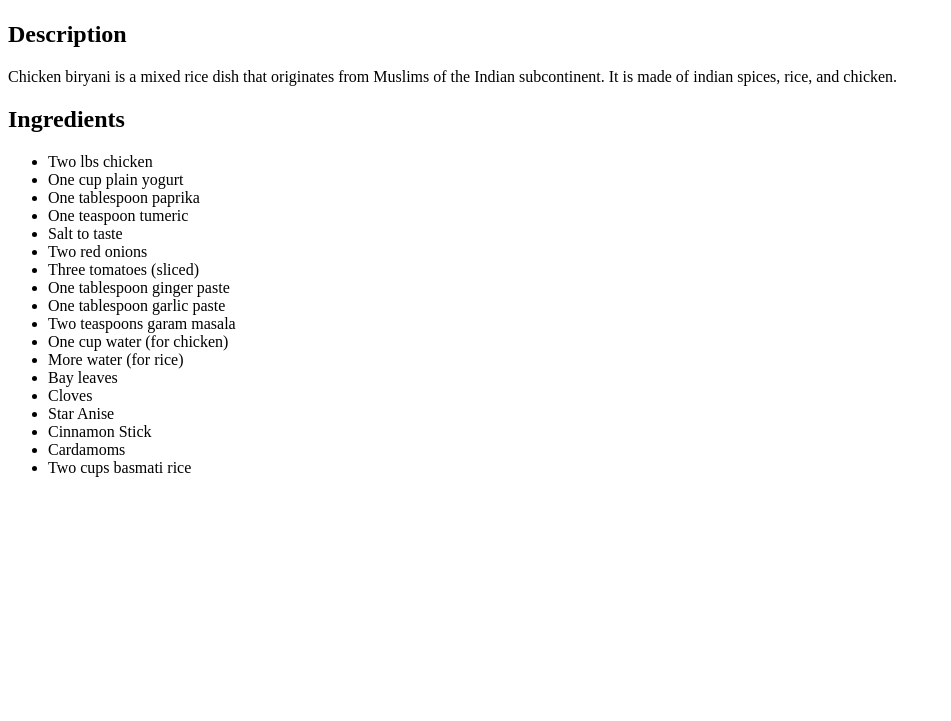
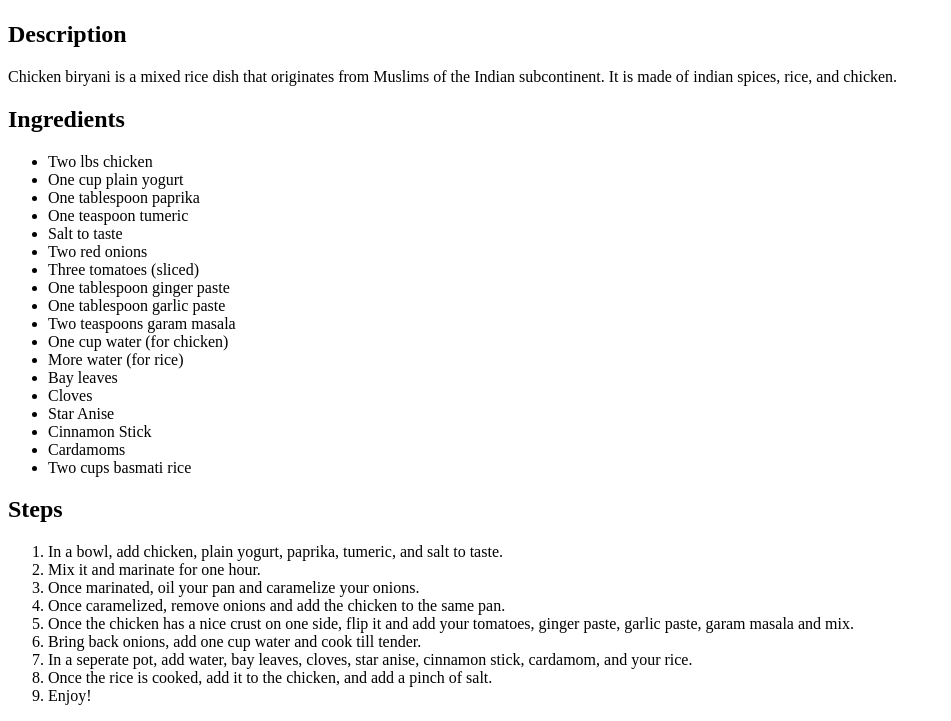
Before and after one commit to EatDeezSeedz/odin-recipes, a plain HTML site: page recipes/chickenbiryani.html in a window 1280 px wide. Shown: the part 383-1104 px from the top of the page, without its empty margins (0-951 px from the left). Before the commit the page ends 876 px from the top, so only its background shows below. Drawn offline with Linux system fonts and the light colour scheme.

Commit message:
added steps and heading for steps

```diff
--- a/recipes/chickenbiryani.html
+++ b/recipes/chickenbiryani.html
@@ -30,5 +30,17 @@
             <li>Cardamoms</li>
             <li>Two cups basmati rice</li>
         </ul>
+        <h2>Steps</h2>
+        <ol>
+          <li>In a bowl, add chicken, plain yogurt, paprika, tumeric, and salt to taste.</li>
+          <li>Mix it and marinate for one hour.</li>
+          <li>Once marinated, oil your pan and caramelize your onions.</li>
+          <li>Once caramelized, remove onions and add the chicken to the same pan.</li>
+          <li>Once the chicken has a nice crust on one side, flip it and add your tomatoes, ginger paste, garlic paste, garam masala and mix.</li>
+          <li>Bring back onions, add one cup water and cook till tender.</li>
+          <li>In a seperate pot, add water, bay leaves, cloves, star anise, cinnamon stick, cardamom, and your rice.</li>
+          <li>Once the rice is cooked, add it to the chicken, and add a pinch of salt.</li>
+          <li>Enjoy!</li>
+        </ol>
     </body>
 </html>
```
